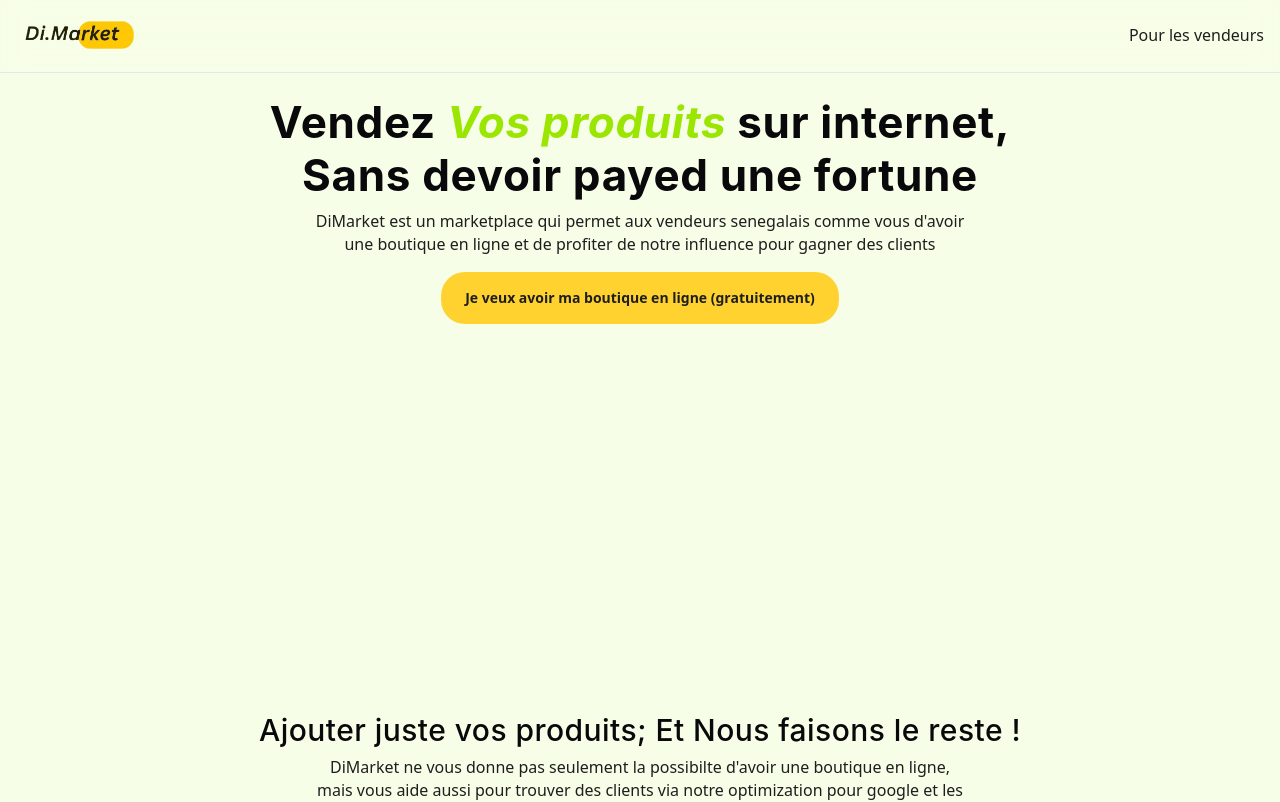
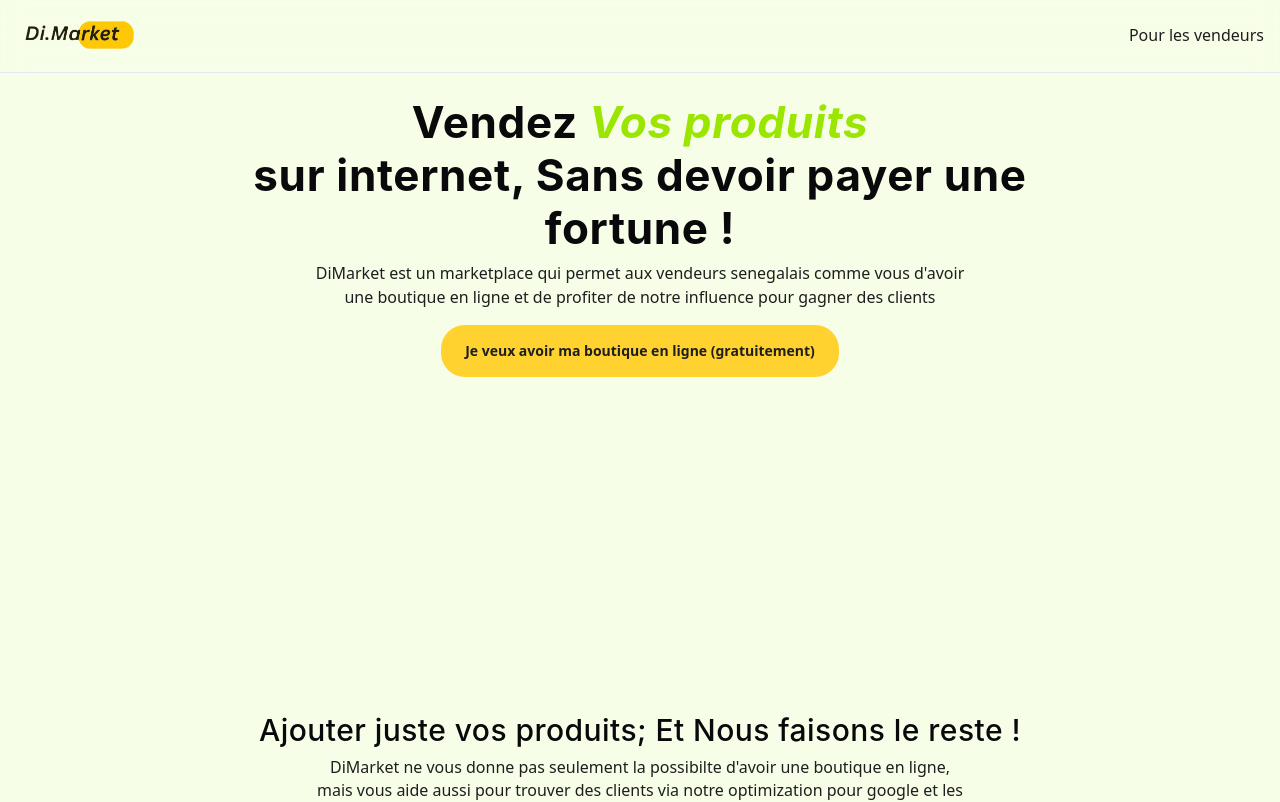
Before and after one commit to DiagneGeek/di-market, a SvelteKit app: page /vendeurs in a window 1280 px wide. Shown: the top 802 px of the page. Built offline with nearby package versions, Linux system fonts and the light colour scheme.

Commit message:
Fix typos in vendor page heading

```diff
--- a/src/routes/vendeurs/+page.svelte
+++ b/src/routes/vendeurs/+page.svelte
@@ -15,8 +15,8 @@
 <div class="h-[70svh]">
 <Hero>
     <h1>
-       Vendez  <span class="text-secondary italic">Vos produits</span> sur internet,<br>
-        Sans devoir payed une fortune
+       Vendez  <span class="text-secondary italic">Vos produits</span><br> sur internet,
+        Sans devoir payer une fortune !
     </h1>
     <p>
         DiMarket est un marketplace qui permet aux vendeurs senegalais comme vous
```
